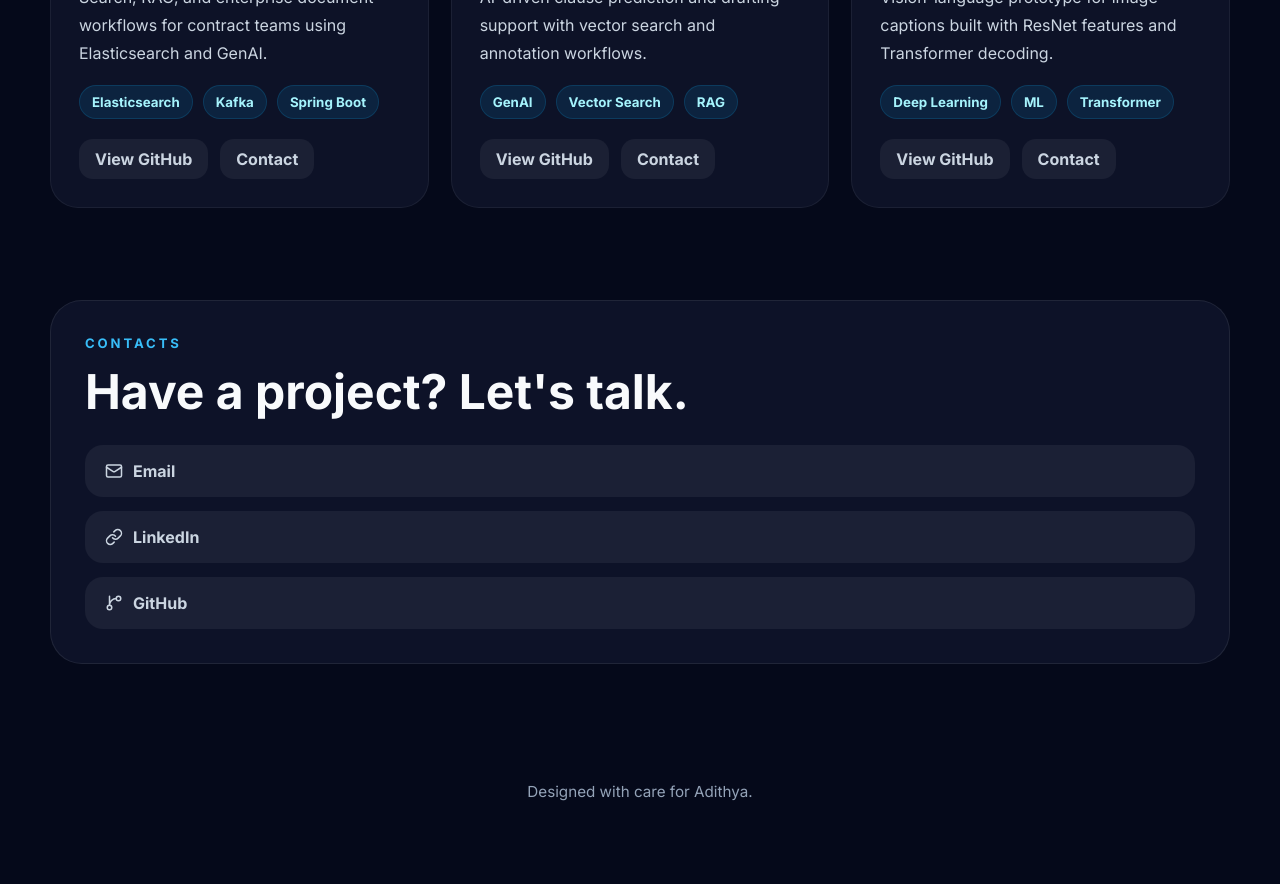
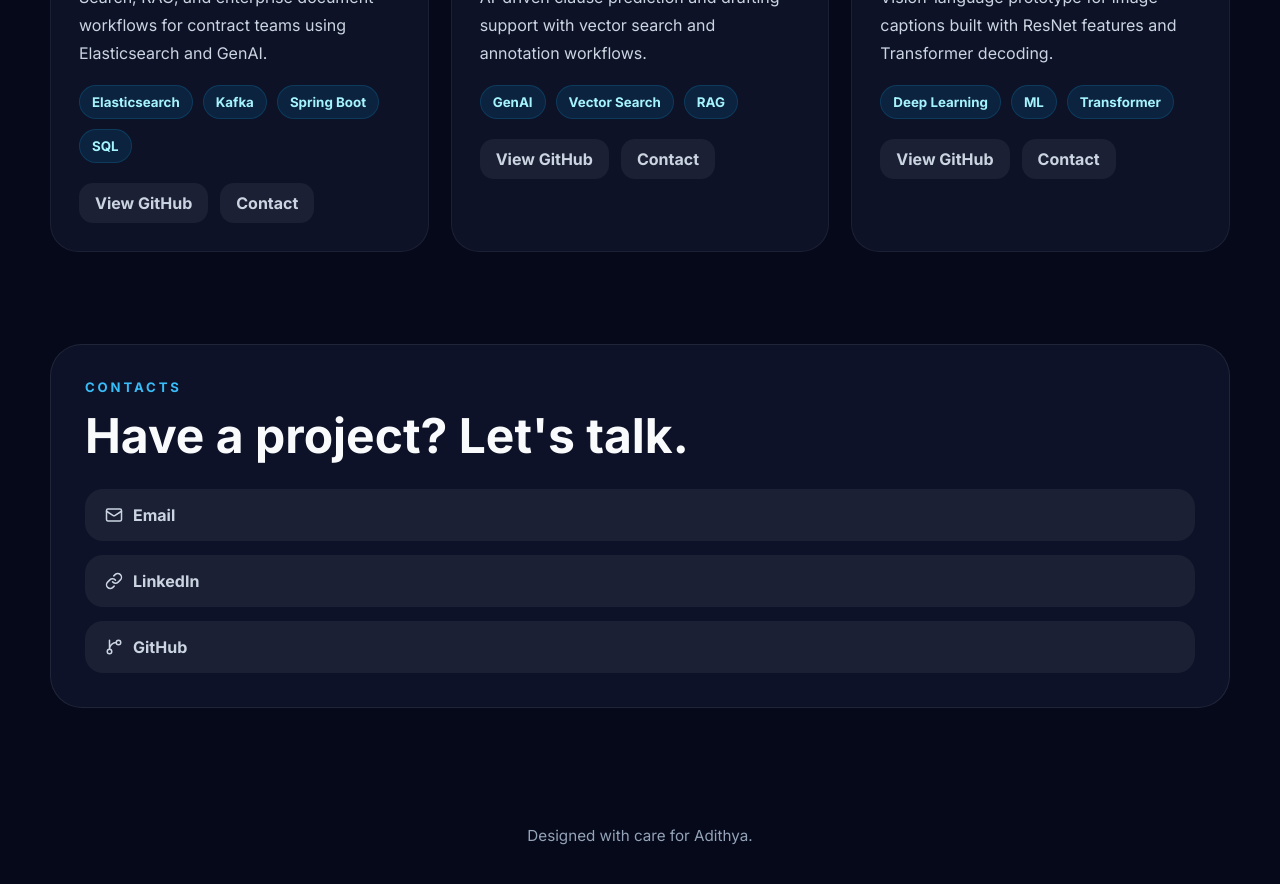
Before and after one commit to adithyabaacha/portfolio, a React (Vite) app: page / in a window 1280 px wide. Shown: the part 2020-2904 px from the top of the page. Before the commit the page ends 2876 px from the top, so only its background shows below. Built offline with nearby package versions, Linux system fonts and the light colour scheme.

Commit message:
added sql

```diff
--- a/src/App.jsx
+++ b/src/App.jsx
@@ -29,7 +29,7 @@ const projectCards = [
   {
     title: "Contract Intelligence Platform",
     description: "Search, RAG, and enterprise document workflows for contract teams using Elasticsearch and GenAI.",
-    tags: ["Elasticsearch", "Kafka", "Spring Boot"],
+    tags: ["Elasticsearch", "Kafka", "Spring Boot","SQL"],
     icon: DatabaseZap
   },
   {
```
